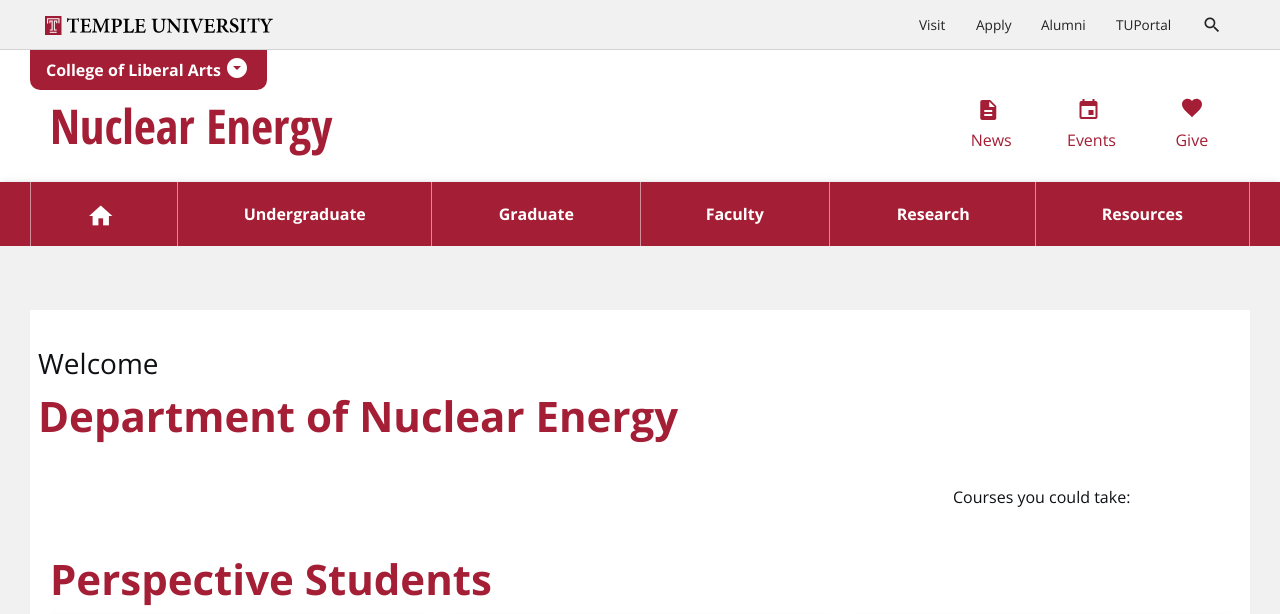
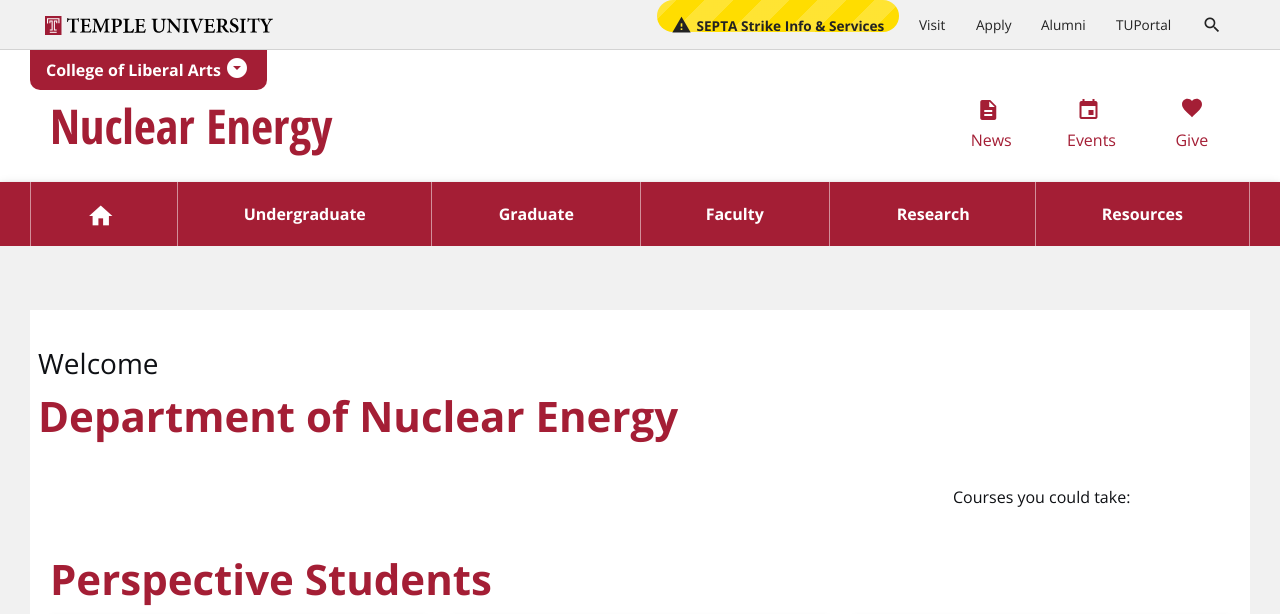
Before and after one commit to TULiberalArts/TUtheme, a Jekyll site: the page built from test_content/home.html, in a window 1280 px wide and 900 px high, cut to the strip 0-614 px from the top of the window. Built offline with Jekyll 4.4.1, drawn with Linux system fonts in a browser that asks for light colours; nearby versions of some CDN libraries; some of the changed text lies outside the part shown.

Commit message:
Add alert and fix anthro

```diff
--- a/_includes/footer.html
+++ b/_includes/footer.html
@@ -27,7 +27,7 @@
               <a href="https://directory.temple.edu/" class="white-text" target="_blank"><i class="material-icons">contacts</i>University Directory</a>
             </li>
             <li>
-              <a href="https://www.temple.edu/registrar/documents/calendars/16-17.asp" class="white-text" target="_blank"><i class="material-icons">event_note</i>Academic Calendar</a>
+              <a href="https://www.temple.edu/registrar/documents/calendars/" class="white-text" target="_blank"><i class="material-icons">event_note</i>Academic Calendars</a>
             </li>
             <li>
               <a href="https://temple.edu/maps-and-directions" class="white-text" target="_blank"><i class="material-icons">place</i>Maps &amp; Directions</a>
--- a/_includes/nav/nav-college.html
+++ b/_includes/nav/nav-college.html
@@ -18,7 +18,7 @@
           <li><b>Program Sites</b></li>
             <li><a href="https://liberalarts.temple.edu/academics/africology-and-african-american-studies">Afrocology and African American Studies</a></li>
             <li><a href="https://liberalarts.temple.edu/academics/american-studies">American Studies</a></li>
-            <li><a href="https://liberalarts.temple.edu/academics/anthro">Anthropology</a></li>
+            <li><a href="https://liberalarts.temple.edu/academics/anthropology">Anthropology</a></li>
             <li><a href="https://liberalarts.temple.edu/academics/arabic">Arabic</a></li>
             <li><a href="https://liberalarts.temple.edu/academics/asian-studies">Asian Studies</a></li>
             <li><a href="https://liberalarts.temple.edu/academics/chinese">Chinese</a></li>
--- a/_includes/nav/nav-university.html
+++ b/_includes/nav/nav-university.html
@@ -12,6 +12,13 @@
       </div>
     </form>
     <ul class="right">
+      <li>
+        <a class="chip yellow alert" href="https://news.temple.edu/announcements/2016-10-28/possible-septa-strike" style="background-image:repeating-linear-gradient(-45deg, transparent, transparent 20px, rgba(255, 255, 255, 0.2) 0, rgba(255, 255, 255, 0.2) 40px)">
+          <strong>
+            <i class="material-icons">warning</i>SEPTA Strike Info &amp; Services
+          </strong>
+        </a>
+      </li>
       <li><a href="http://admissions.temple.edu/visit" class="tu-global-visit-link waves-effect">Visit</a></li>
       <li><a href="http://temple.edu/admissions" class="tu-global-apply-link waves-effect">Apply</a></li>
       <li><a href="http://www.alumni.temple.edu/s/705/alumni/16/home.aspx" class="tu-global-alumni-link waves-effect">Alumni</a></li>
```
